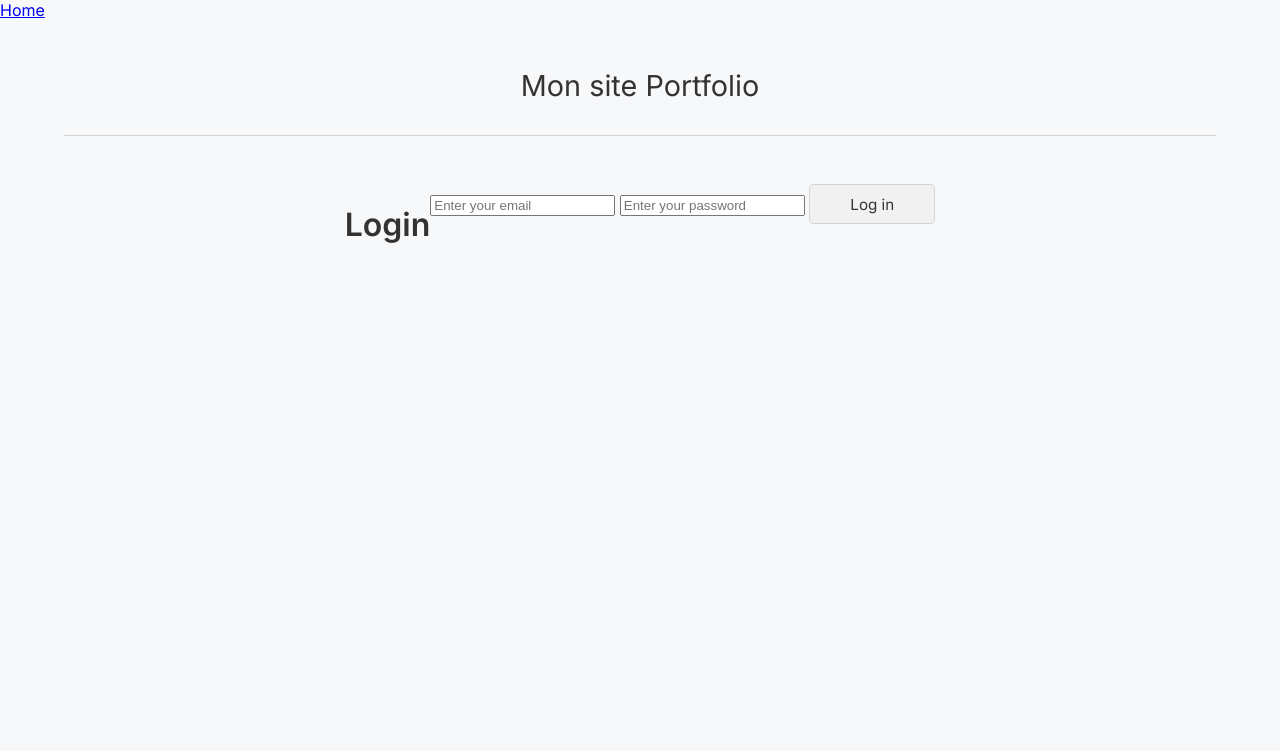
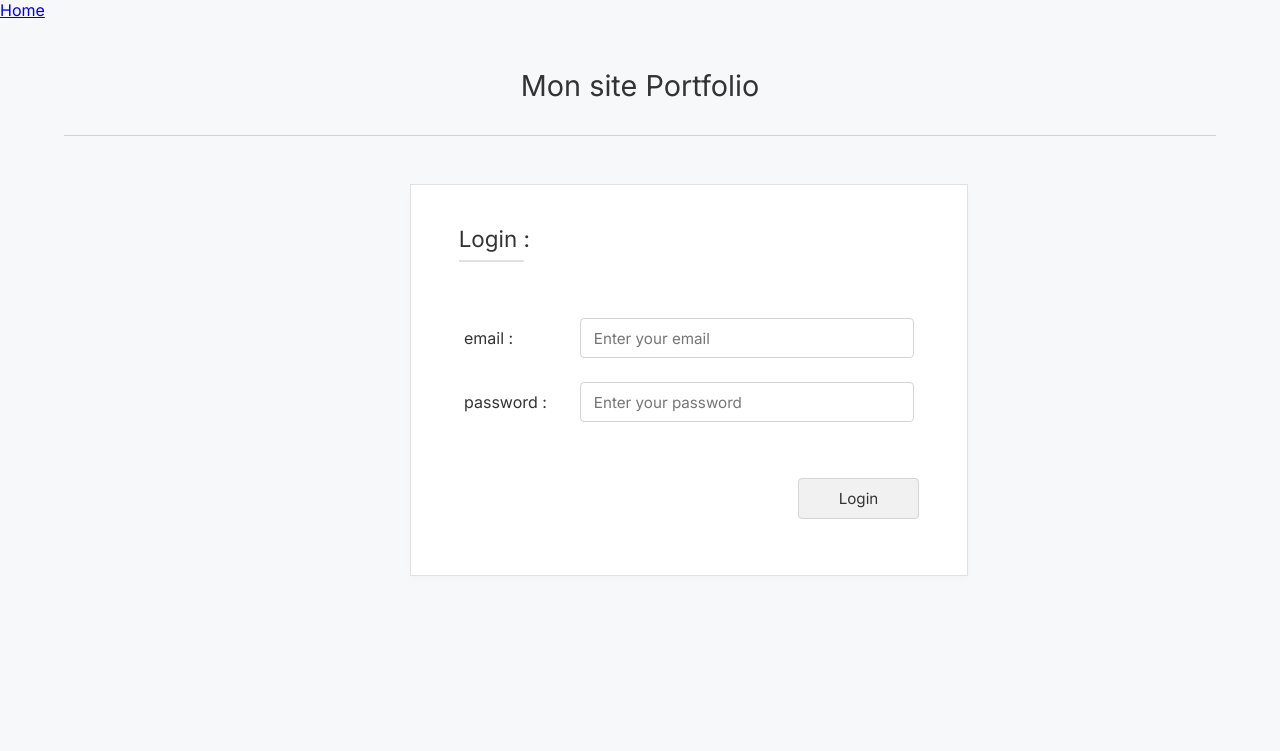
Before and after one commit to Phonoxe/resume-website, a FastAPI app: page /login in a window 1280 px wide. Shown: the top 751 px of the page. Run offline with FastAPI, Linux system fonts and the light colour scheme.

Commit message:
fixed the merge problems and added html requirements for the signup and login fields

```diff
--- a/main.py
+++ b/main.py
@@ -166,8 +166,6 @@ def see_database():
 # This route adds a new user to the users list
 @app.post("/add_user")
 def add_user(user: User):
-    if not user.password or user.password.strip() == "":
-        return JSONResponse(status_code=400, content={"error": "Password is required"})
     previous_user = next(
         (u for u in user_database if u.id == user.info.coordinate.email), None
     )
--- a/templates/login.html
+++ b/templates/login.html
@@ -1,12 +1,26 @@
 {% extends "base.html" %}
 {% block content %}
-    <h1>Login</h1>
     <form id="loginForm" onsubmit="submitForm(); return false;">
-        <input type="email" id="email" placeholder="Enter your email">
-        <input type="password" id="password" placeholder="Enter your password">
-        <button type="submit">Log in</button>
+        <div class="card">
+            <h2 class="card-title">Login :</h2>
+            <hr class="card-divider">
+
+            <div class="form-group">
+                <label for="email">email :</label>
+                <input type="email" id="email" placeholder="Enter your email" required>
+            </div>
+
+            <div class="form-group">
+                <label for="password">password :</label>
+                <input type="password" id="password" placeholder="Enter your password" required>
+            </div>
+
+            <div class="btn-container">
+                <button type="submit">Login</button>
+            </div>
+            <p id="feedback"></p>
+        </div>
     </form>
-    <p id="feedback"></p>
 
 <script>
     async function submitForm() {
```
Also changed, not shown: templates/signup.html (+4 -4 lines).
